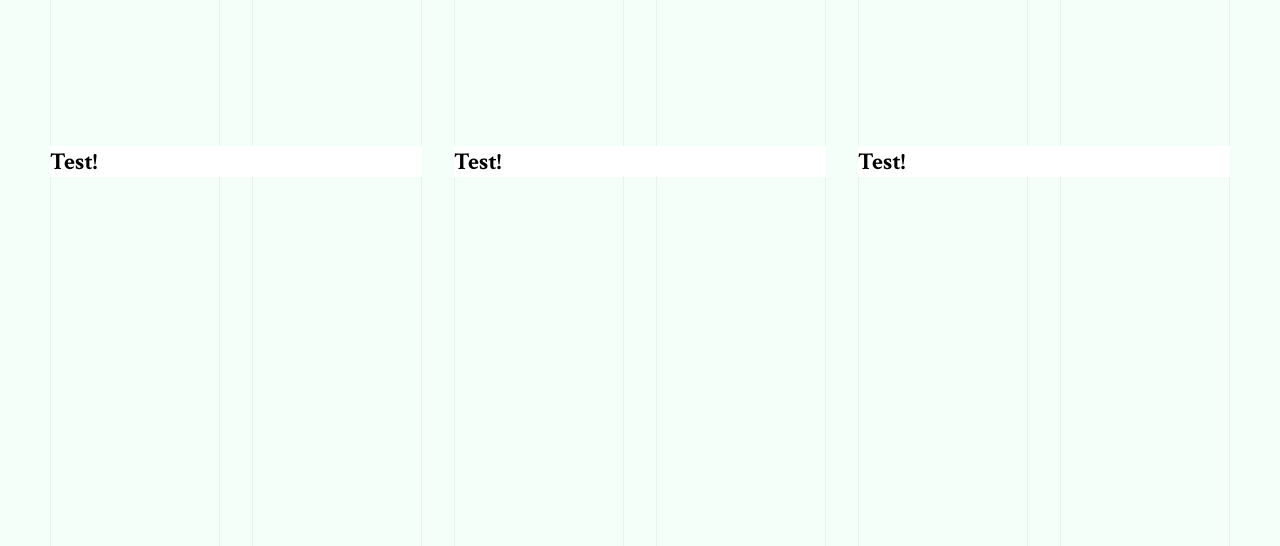
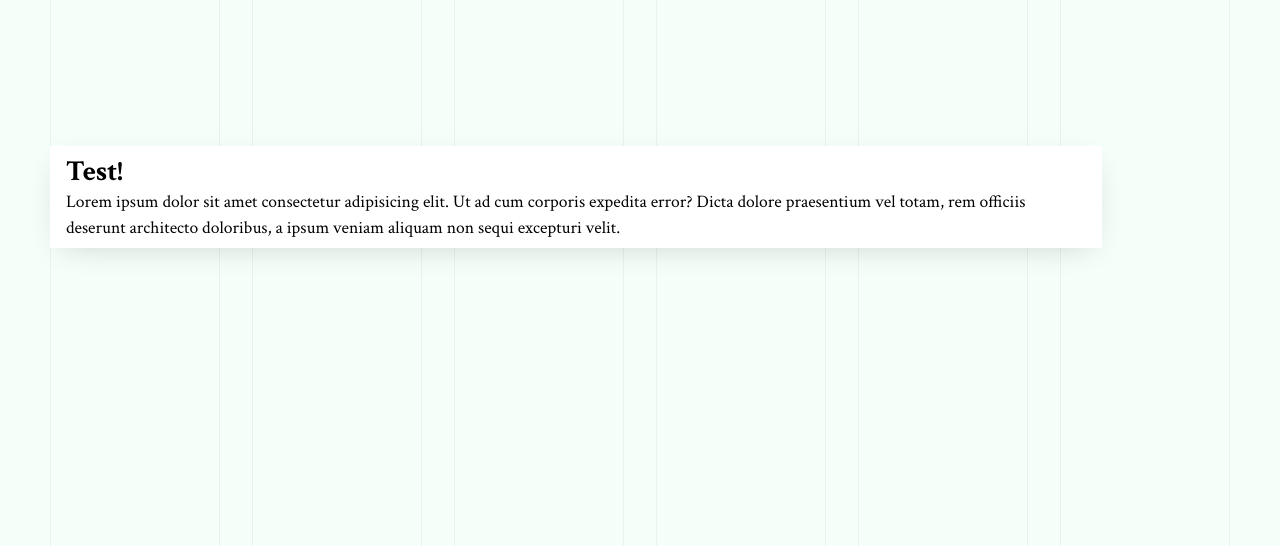
Before and after one commit to alexa-griffin/front-end-touch-up, a plain HTML site: page index.html in a window 1280 px wide. Shown: the part 254-800 px from the top of the page. Drawn offline with Linux system fonts and the light colour scheme.

Commit message:
more styling

```diff
--- a/index.html
+++ b/index.html
@@ -26,18 +26,7 @@
     <a href="" class="card">
       <div>
         <h2>Test!</h2>
-      </div>
-    </a>
-
-    <a href="" class="card">
-      <div>
-        <h2>Test!</h2>
-      </div>
-    </a>
-
-    <a href="" class="card">
-      <div>
-        <h2>Test!</h2>
+        <p>Lorem ipsum dolor sit amet consectetur adipisicing elit. Ut ad cum corporis expedita error? Dicta dolore praesentium vel totam, rem officiis deserunt architecto doloribus, a ipsum veniam aliquam non sequi excepturi velit.</p>
       </div>
     </a>
   </div>
--- a/index/style/modules/_card.sass
+++ b/index/style/modules/_card.sass
@@ -3,3 +3,15 @@
 .card
   background-color: #fff
   grid-column: span 2
+  box-shadow: 0 8px 32px -12px rgba(#000, 0.2)
+  transition: all 0.3s ease-in-out
+  &:hover
+    box-shadow: 0 8px 32px -8px rgba(#000, 0.2)
+  div
+    padding: 8px 16px
+    h2
+      font-size: 1.8rem
+      line-height: 2.2rem
+    p
+      font-size: 1.1rem
+      line-height: 1.6rem
```
Also changed, not shown: index/style/style.css, 1 other file.
